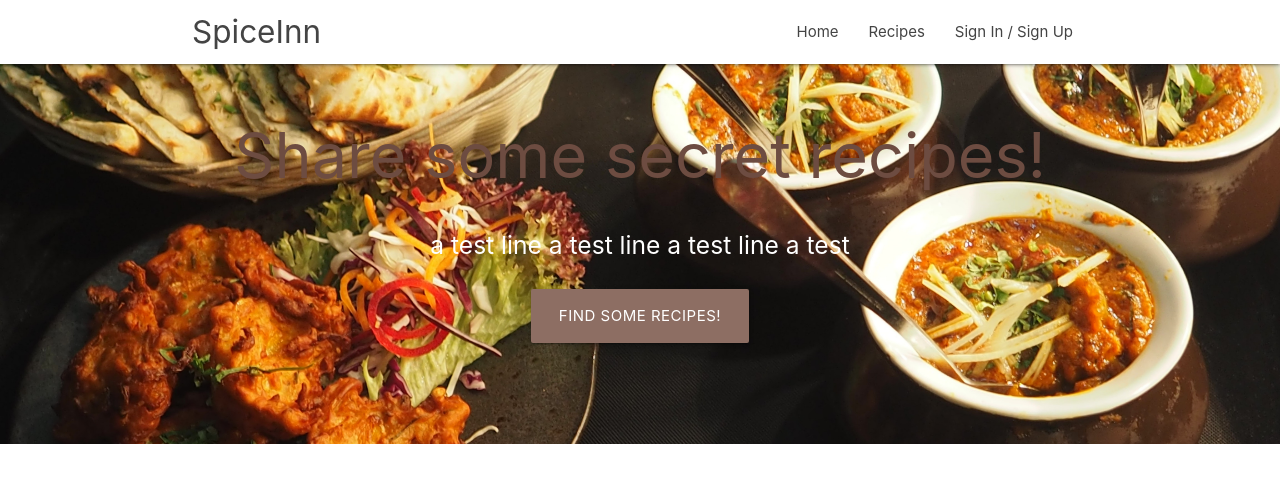
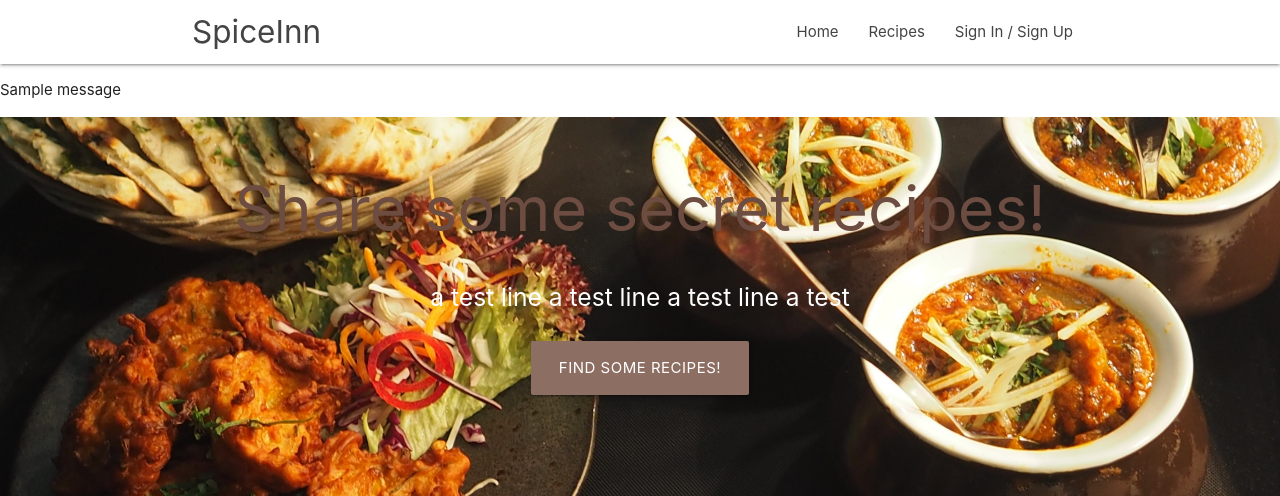
Before and after one commit to Code-Institute-Submissions/sami-sinnari-MilestoneProject3, a Flask app: page / in a window 1280 px wide. Shown: the top 496 px of the page. Run offline with Flask 2, Linux system fonts and the light colour scheme; one stand-in notice (Sample message) is shown; a database or web service that is not in the repository returns one stand-in record (values such as "Sample title"); some libraries are stand-ins or nearby versions.

Commit message:
Add flash messages functionality

```diff
--- a/templates/base.html
+++ b/templates/base.html
@@ -6,6 +6,7 @@
     <meta name="viewport" content="width=device-width, initial-scale=1.0">
     <link href="https://fonts.googleapis.com/icon?family=Material+Icons" rel="stylesheet">
     <link rel="stylesheet" href="https://cdnjs.cloudflare.com/ajax/libs/materialize/1.0.0/css/materialize.min.css" type="text/css">
+    <link href="https://fonts.googleapis.com/css2?family=Raleway:ital,wght@1,300&display=swap" rel="stylesheet">
     <link rel="stylesheet" href="{{ url_for('static', filename='css/style.css') }}" type="text/css">
     {% block styles %}
     {% endblock %}
@@ -52,6 +53,16 @@
 
     </header>
 
+    {% with messages = get_flashed_messages() %}
+        {% if messages %}
+            <ul class=flashes>
+                {% for message in messages %}
+                <li>{{ message }}</li>
+                {% endfor %}
+            </ul>
+        {% endif %}
+    {% endwith %}
+
 
     {% block content %}
 
```
